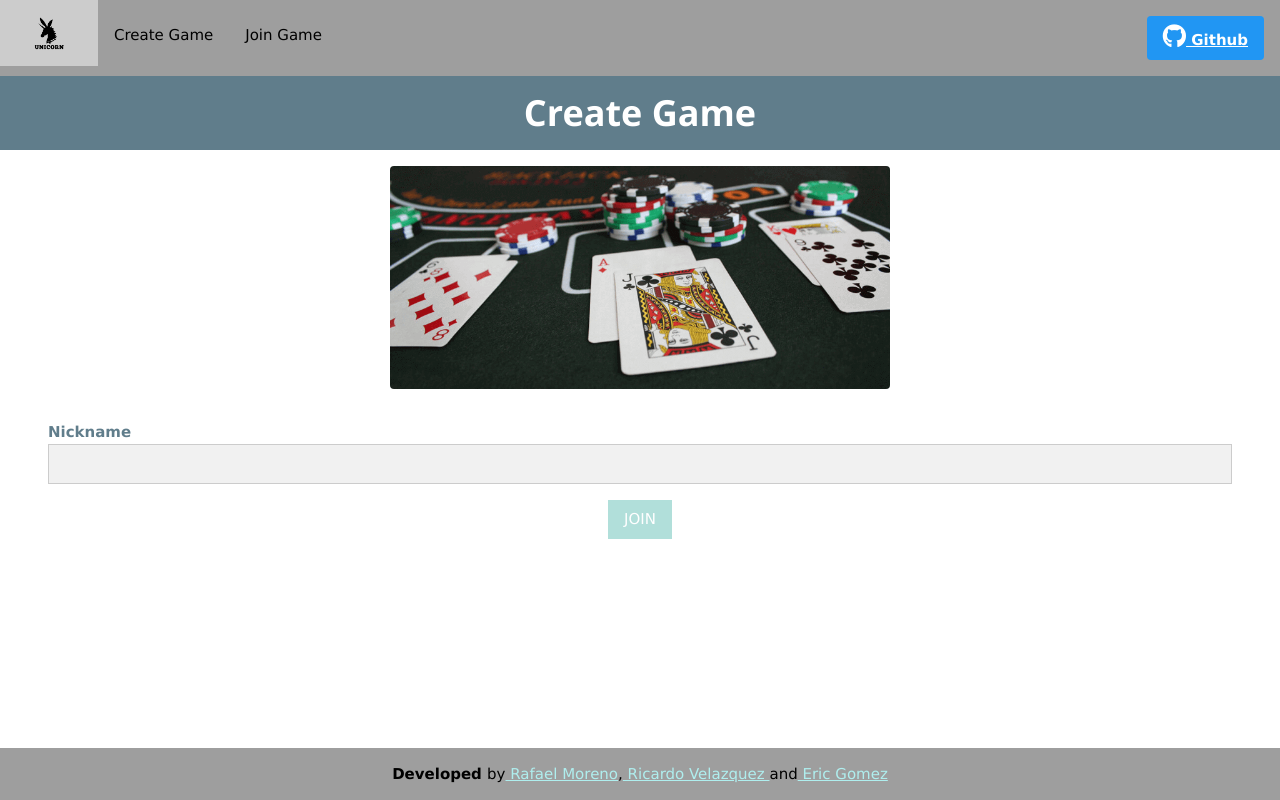
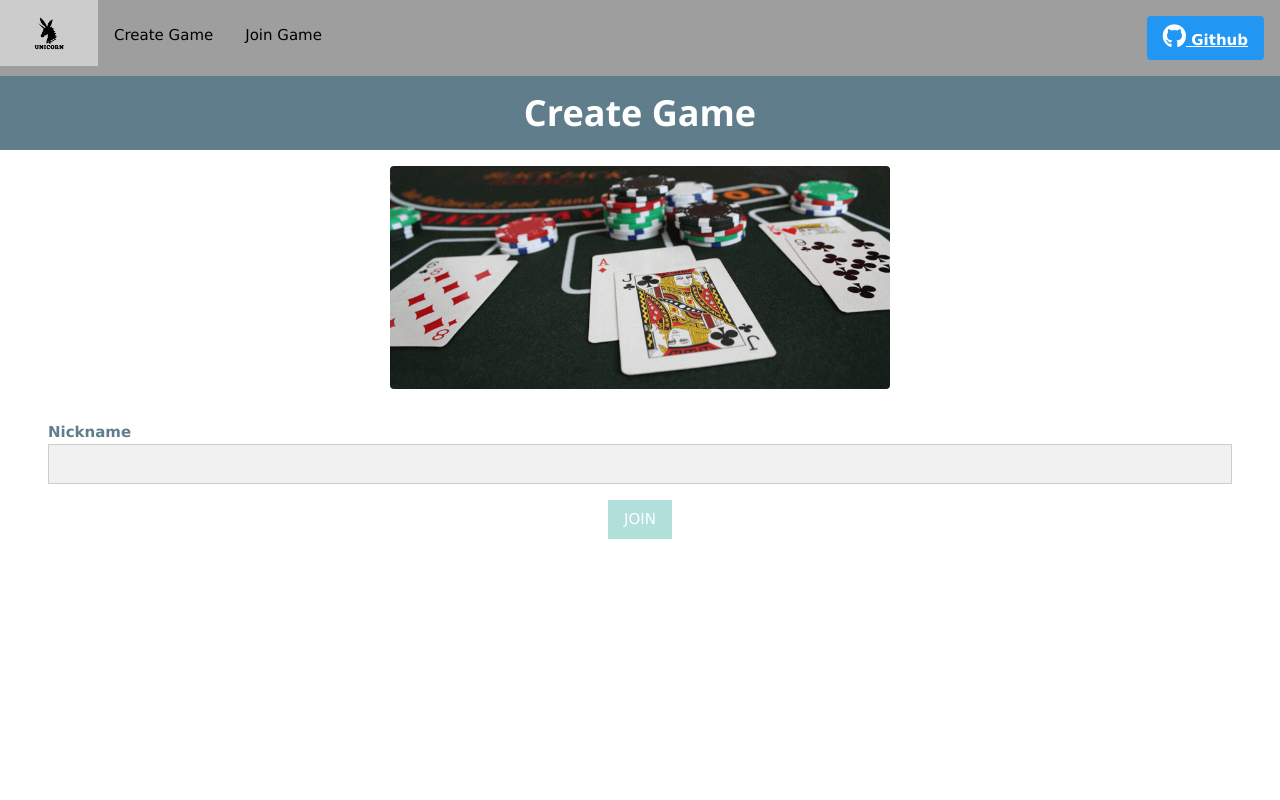
Before and after one commit to SwimmerRafa/BlackJack21, a React (Create React App) app in the folder frontend/: page /create-game in a window 1280 px wide. Built offline with nearby package versions, Linux system fonts and the light colour scheme.

Commit message:
Version 2.0

```diff
--- a/frontend/src/App.css
+++ b/frontend/src/App.css
@@ -7,7 +7,7 @@
 }
 
 .footer2 {
-    position: absolute;
+    position: relative;
     left: 0;
     bottom: 0;
     width: 100%;
--- a/frontend/src/components/CreateGame.js
+++ b/frontend/src/components/CreateGame.js
@@ -82,14 +82,6 @@ class CreateGame extends React.Component {
                     </form>
                 </div>
 
-                <div className="footer2 w3-grey">
-                    <p>
-                        <strong>Developed </strong> by
-                        <a style={{color: "paleturquoise"}} href="https://www.linkedin.com/in/rafael-moreno-ca%C3%B1as-aba58a1a6/"> Rafael Moreno</a>,
-                        <a style={{color: "paleturquoise"}} href="https://www.linkedin.com"> Ricardo Velazquez </a> and
-                        <a style={{color: "paleturquoise"}} href="https://www.linkedin.com"> Eric Gomez</a>
-                    </p>
-                </div>
 
             </div>
         )
--- a/frontend/src/components/JoinGame.js
+++ b/frontend/src/components/JoinGame.js
@@ -79,15 +79,6 @@ class JoinGame extends React.Component {
                     </form>
                 </div>
 
-                <div className="footer2 w3-grey">
-                    <p>
-                        <strong>Developed </strong> by
-                        <a style={{color: "paleturquoise"}} href="https://www.linkedin.com/in/rafael-moreno-ca%C3%B1as-aba58a1a6/"> Rafael Moreno</a>,
-                        <a style={{color: "paleturquoise"}} href="https://www.linkedin.com"> Ricardo Velazquez </a> and
-                        <a style={{color: "paleturquoise"}} href="https://www.linkedin.com"> Eric Gomez</a>
-                    </p>
-                </div>
-
             </div>
         )
     }
--- a/frontend/src/config/hosts.js
+++ b/frontend/src/config/hosts.js
@@ -1,5 +1,5 @@
 const hostnames = {
-    awsip: '3.135.248.200:8081'
+    awsip: '18.216.158.189:8081'
 }
 
 export {hostnames};
```
